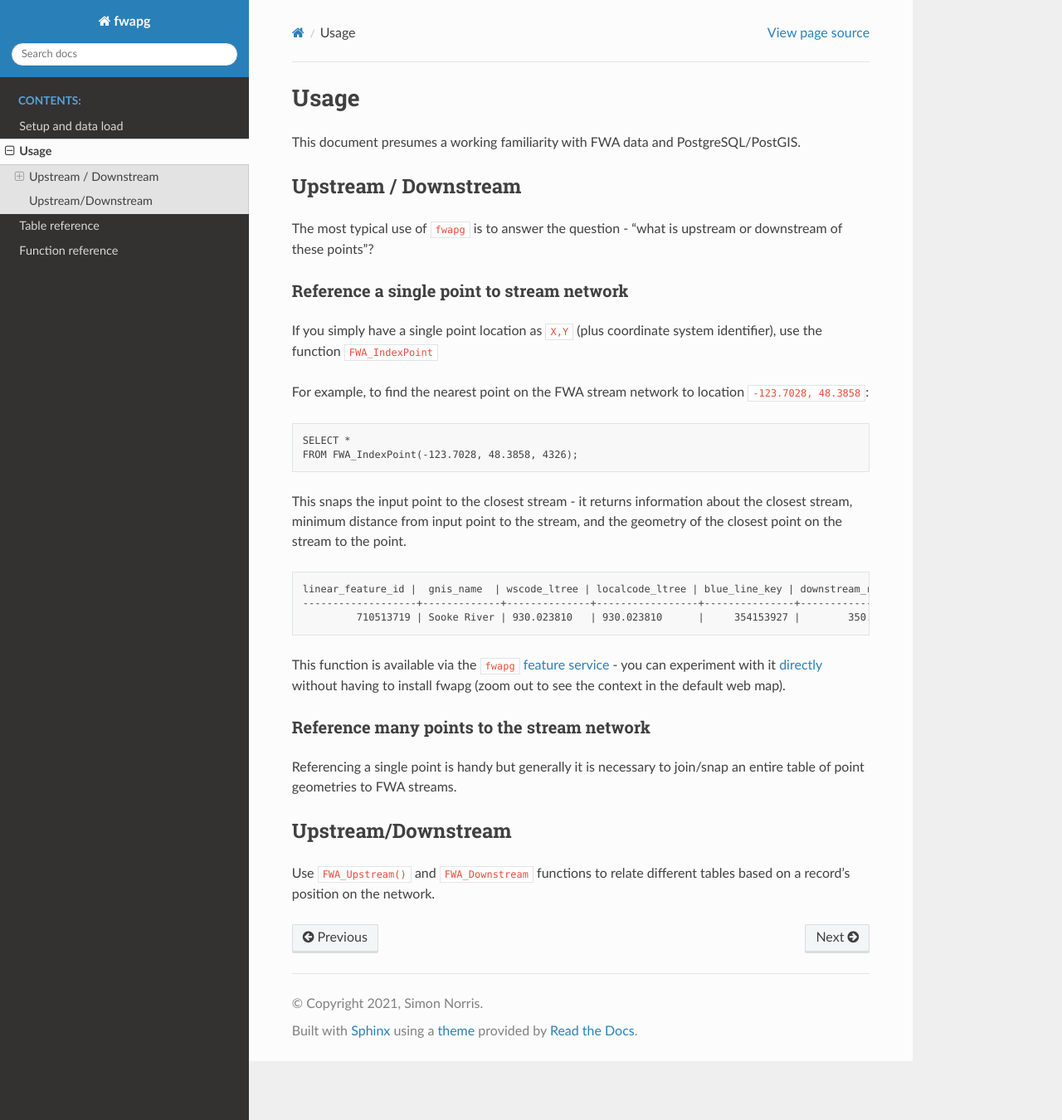
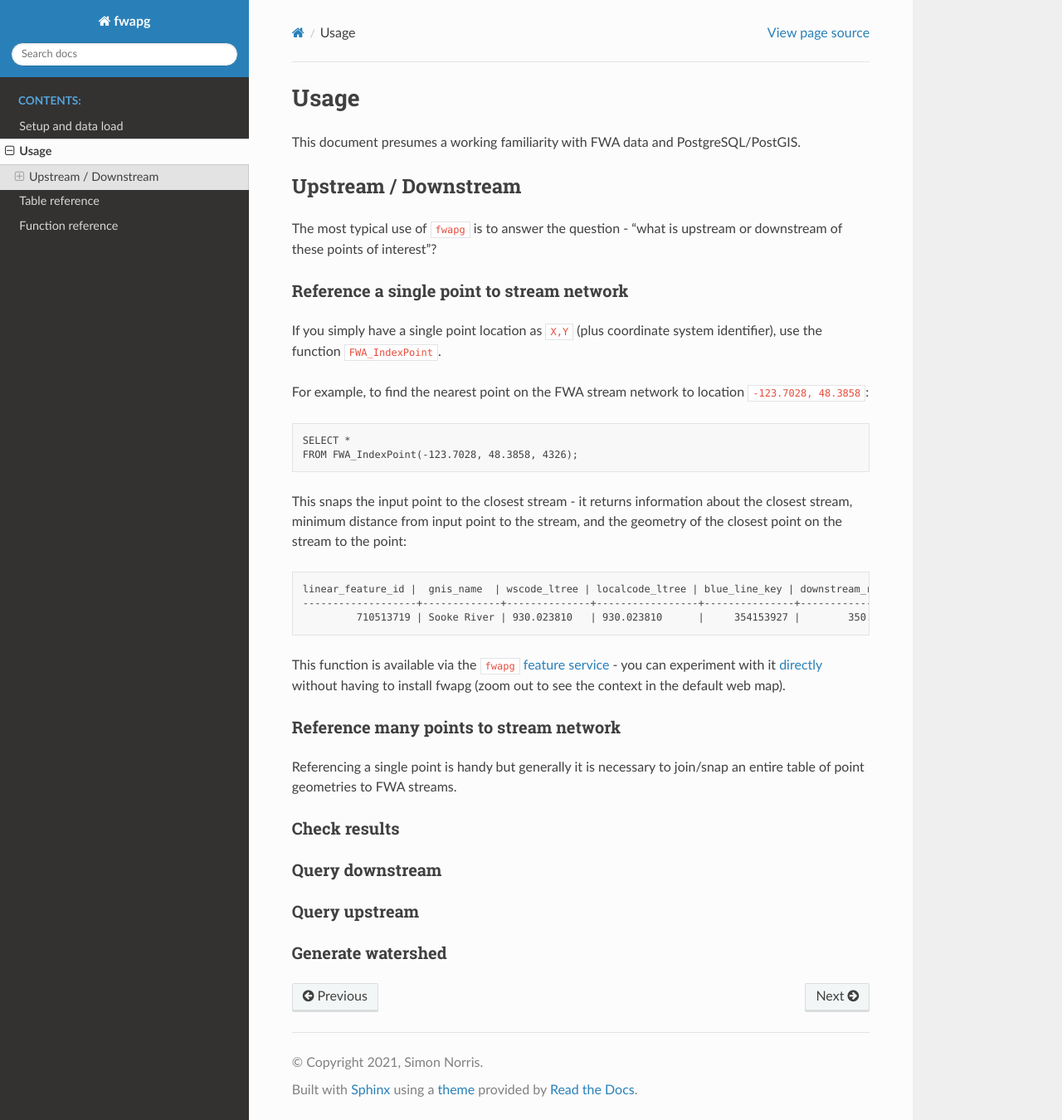
Before and after one commit to smnorris/fwapg, a Sphinx documentation site: the page built from docs/02_usage.md, in a window 1280 px wide and 1350 px high. Shown: the whole window at 83% size. Built offline with Sphinx 7.4.7 and the Read the Docs theme 2.0.0, drawn with Linux system fonts in a browser that asks for light colours.

```diff
--- a/docs/02_usage.md
+++ b/docs/02_usage.md
@@ -5,11 +5,11 @@
 
 ## Upstream / Downstream
 
-The most typical use of `fwapg` is to answer the question - "what is upstream or downstream of these points"?
+The most typical use of `fwapg` is to answer the question - "what is upstream or downstream of these points of interest"?
 
 ### Reference a single point to stream network
 
-If you simply have a single point location as `X,Y` (plus coordinate system identifier), use the function `FWA_IndexPoint`
+If you simply have a single point location as `X,Y` (plus coordinate system identifier), use the function `FWA_IndexPoint`.
 
 
 For example, to find the nearest point on the FWA stream network to location `-123.7028, 48.3858`:
@@ -17,7 +17,7 @@
     SELECT *
     FROM FWA_IndexPoint(-123.7028, 48.3858, 4326);
 
-This snaps the input point to the closest stream - it returns information about the closest stream, minimum distance from input point to the stream, and the geometry of the closest point on the stream to the point.
+This snaps the input point to the closest stream - it returns information about the closest stream, minimum distance from input point to the stream, and the geometry of the closest point on the stream to the point:
 
     linear_feature_id |  gnis_name  | wscode_ltree | localcode_ltree | blue_line_key | downstream_route_measure | distance_to_stream | bc_ind | geom
     -------------------+-------------+--------------+-----------------+---------------+--------------------------+--------------------+--------+
@@ -26,14 +26,15 @@
 This function is available via the `fwapg` [feature service](https://www.hillcrestgeo.ca/fwapg/functions/fwa_indexpoint.html) - you can experiment with it [directly](https://www.hillcrestgeo.ca/fwapg/functions/fwa_indexpoint/items.html?x=-123.7028&y=48.3858&srid=4326) without having to install fwapg (zoom out to see the context in the default web map).
 
 
-
-### Reference many points to the stream network
+### Reference many points to stream network
 
 Referencing a single point is handy but generally it is necessary to join/snap an entire table of point geometries to FWA streams.
 
 
+### Check results
 
+### Query downstream
 
-## Upstream/Downstream
+### Query upstream
 
-Use `FWA_Upstream()` and `FWA_Downstream` functions to relate different tables based on a record's position on the network.
+### Generate watershed
```
Also changed, not shown: 1 other file.
